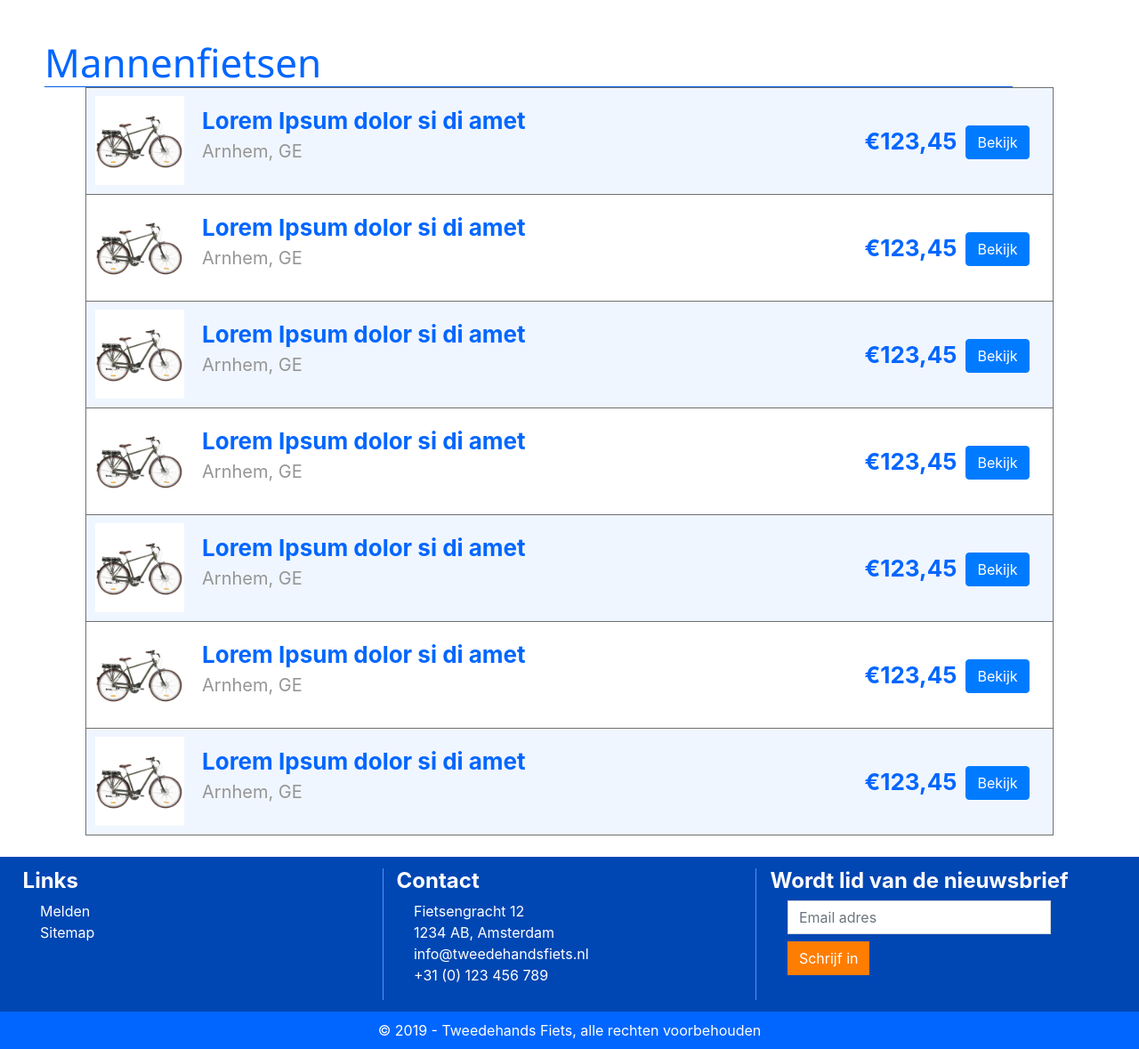
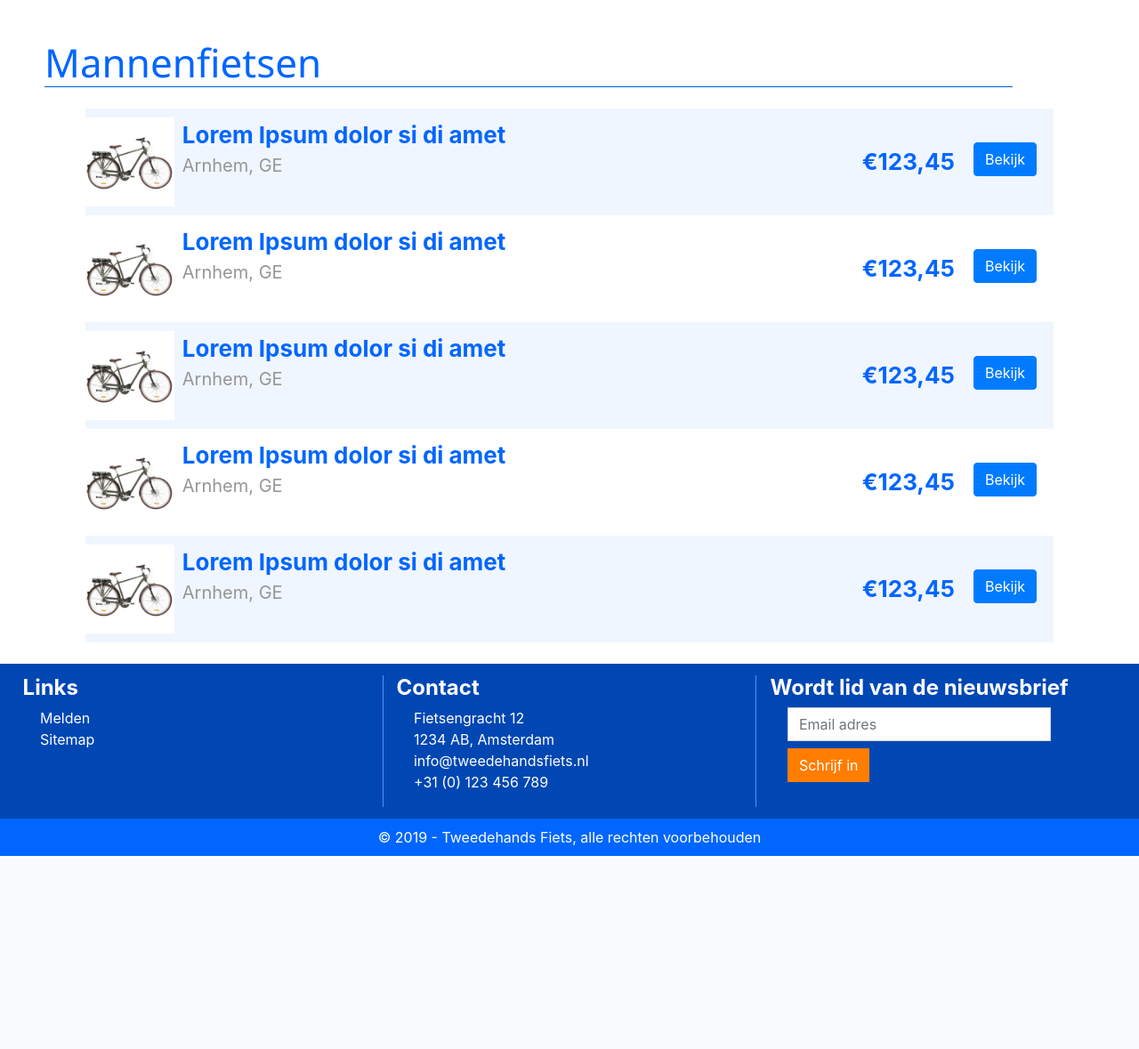
Before and after one commit to GCWouterG/Tweedehands-Fiets, a PHP site: page /Assets/categorie-pagina.php in a window 1280 px wide. Shown: the part 111-1290 px from the top of the page at 89% size. After the commit the page ends 1073 px from the top, so only its background shows below. Run offline with PHP 8.4, Linux system fonts and the light colour scheme; some libraries are stand-ins or nearby versions.

Commit message:
Categorie-pagina aangepast
Het zijn nu divisies ipv tables, moet nog responsive

```diff
--- a/Assets/categorie-opmaak.css
+++ b/Assets/categorie-opmaak.css
@@ -20,67 +20,95 @@ body {
 	background-color: #0066FF;
 }
 
-.overzicht {
-	margin: 0 auto;
-	width: 85%;
-}
-
-.overzicht table {
-	margin: 5px;
-	table-layout: fixed;
-	width: 100%;
-}
-
-.overzicht img {
+.categorie-row img {
 	width: 100px;
 	height: 100px;
 	margin: 0 10px 0 0px;
 	padding: 0px;
 }
 
+.categorie-row:nth-of-type(odd) {
+	background-color: #F0F6FF;
+}
+
+.categorie-row:nth-of-type(even) {
+	background-color: white;
+}
+
+.categorie-row {
+	width: 85%;
+	height: 120px;
+	color: #0066FF;
+	font-size: 26px;
+	font-weight: bold;
+	margin: 0 auto;
+	padding: 0 ;
+}
+
+
 .img-td {
 	height: 120px;
 	width: 10%;
+	float: left;
+	text-align: center;
+	padding: 10px 0 0 0;
 }
 
 .tekst-td {
 	height: 120px;
 	width: 70%;
+	float: left;
+	padding: 10px 0 0 0;
 }
 
 .prijs-td {
 	height: 120px;
 	width: 10%;
+	float: left;
+	text-align: center;
+	padding: 40px 0 0 0;
 }
 
 .button-td {
 	height: 120px;
 	width: 10%;
+	float: left;
+	text-align: center;
+	padding: 35px 0 0 0;
 }
 
-.overzicht p {
+.categorie-row p {
 	font-weight: normal;
 	color: #969696;
 	font-size: 20px;
 }
 
-.overzicht tr{
-	color: #0066FF;
-	font-size: 26px;
-	font-weight: bold;
-	margin: 0;
-	padding: 0 ;
-	border: solid 1px #707070;
+
+
+@media screen and (max-width: 520px) {
+	#h1 {
+		font-size: 35px;
+	}
+
+	#hr {
+		width: 75%;
+		text-align: center;
+	}
+
+	.img-td {
+
+		float: left;
+	}
+
+	.tekst-td {
+		float: left;
+	}
+
+	.prijs-td {
+		float: left;
+	}
+
+	.button-td {
+		float: left;
+	}
 }
-
-.overzicht td {
-	background-color: #F0F6FF;
-	margin: 0;
-	padding: 0 0 0 10px;
-}
-
-.overzicht th {
-	background-color: white;
-	margin: 0;
-	padding: 0 0 0 10px;
-}
--- a/Assets/categorie-pagina.php
+++ b/Assets/categorie-pagina.php
@@ -14,52 +14,39 @@
 	<br>
 	<h1 id="h1">Mannenfietsen</h1>
 	<hr id="hr">
+	<br>
 
-	<table class="overzicht">
-		<tr>
-			<td class="img-td"> <img src="images/Elektrische+fiets+E+bike+Elops+920+hoog+frame+stadsfiets+donkergroen.jpg"></td>
-			<td class="tekst-td"> Lorem Ipsum dolor si di amet <br> <p>Arnhem, GE</p></td>
-			<td class="prijs-td"> €123,45 </td>
-			<td class="button-td"> <a href="#" class="btn btn-primary"> Bekijk </a> </td>
-		</tr>
-		<tr>
-			<th class="img-td"> <img src="images/Elektrische+fiets+E+bike+Elops+920+hoog+frame+stadsfiets+donkergroen.jpg"></th>
-			<th class="tekst-td"> Lorem Ipsum dolor si di amet <br> <p>Arnhem, GE</p></th>
-			<th class="prijs-td"> €123,45 </th>
-			<th class="button-td"> <a href="#" class="btn btn-primary"> Bekijk </a> </th>
-		</tr>
-		<tr>
-			<td class="img-td"> <img src="images/Elektrische+fiets+E+bike+Elops+920+hoog+frame+stadsfiets+donkergroen.jpg"></td>
-			<td class="tekst-td"> Lorem Ipsum dolor si di amet <br> <p>Arnhem, GE</p></td>
-			<td class="prijs-td"> €123,45 </td>
-			<td class="button-td"> <a href="#" class="btn btn-primary"> Bekijk </a> </td>
-		</tr>
-		<tr>
-			<th class="img-td"> <img src="images/Elektrische+fiets+E+bike+Elops+920+hoog+frame+stadsfiets+donkergroen.jpg"></th>
-			<th class="tekst-td"> Lorem Ipsum dolor si di amet <br> <p>Arnhem, GE</p></th>
-			<th class="prijs-td"> €123,45 </th>
-			<th class="button-td"> <a href="#" class="btn btn-primary"> Bekijk </a> </th>
-		</tr>
-		<tr>
-			<td class="img-td"> <img src="images/Elektrische+fiets+E+bike+Elops+920+hoog+frame+stadsfiets+donkergroen.jpg"></td>
-			<td class="tekst-td"> Lorem Ipsum dolor si di amet <br> <p>Arnhem, GE</p></td>
-			<td class="prijs-td"> €123,45 </td>
-			<td class="button-td"> <a href="#" class="btn btn-primary"> Bekijk </a> </td>
-		</tr>
-		<tr>
-			<th class="img-td"> <img src="images/Elektrische+fiets+E+bike+Elops+920+hoog+frame+stadsfiets+donkergroen.jpg"></th>
-			<th class="tekst-td"> Lorem Ipsum dolor si di amet <br> <p>Arnhem, GE</p></th>
-			<th class="prijs-td"> €123,45 </th>
-			<th class="button-td"> <a href="#" class="btn btn-primary"> Bekijk </a> </th>
-		</tr>
-		<tr>
-			<td class="img-td"> <img src="images/Elektrische+fiets+E+bike+Elops+920+hoog+frame+stadsfiets+donkergroen.jpg"></td>
-			<td class="tekst-td"> Lorem Ipsum dolor si di amet <br> <p>Arnhem, GE</p></td>
-			<td class="prijs-td"> €123,45 </td>
-			<td class="button-td"> <a href="#" class="btn btn-primary"> Bekijk </a> </td>
-		</tr>
 
-	</table>
+	<div class="categorie-row">
+		<div class="img-td"><img src="images/Elektrische+fiets+E+bike+Elops+920+hoog+frame+stadsfiets+donkergroen.jpg"></div>
+		<div class="tekst-td">Lorem Ipsum dolor si di amet <br> <p>Arnhem, GE</p></div>
+		<div class="prijs-td">€123,45</div>
+		<div class="button-td"><a href="#" class="btn btn-primary"> Bekijk </a></div>
+	</div>
+	<div class="categorie-row">
+		<div class="img-td"><img src="images/Elektrische+fiets+E+bike+Elops+920+hoog+frame+stadsfiets+donkergroen.jpg"></div>
+		<div class="tekst-td">Lorem Ipsum dolor si di amet <br> <p>Arnhem, GE</p></div>
+		<div class="prijs-td">€123,45</div>
+		<div class="button-td"><a href="#" class="btn btn-primary"> Bekijk </a></div>
+	</div>
+	<div class="categorie-row">
+		<div class="img-td"><img src="images/Elektrische+fiets+E+bike+Elops+920+hoog+frame+stadsfiets+donkergroen.jpg"></div>
+		<div class="tekst-td">Lorem Ipsum dolor si di amet <br> <p>Arnhem, GE</p></div>
+		<div class="prijs-td">€123,45</div>
+		<div class="button-td"><a href="#" class="btn btn-primary"> Bekijk </a></div>
+	</div>
+	<div class="categorie-row">
+		<div class="img-td"><img src="images/Elektrische+fiets+E+bike+Elops+920+hoog+frame+stadsfiets+donkergroen.jpg"></div>
+		<div class="tekst-td">Lorem Ipsum dolor si di amet <br> <p>Arnhem, GE</p></div>
+		<div class="prijs-td">€123,45</div>
+		<div class="button-td"><a href="#" class="btn btn-primary"> Bekijk </a></div>
+	</div>
+	<div class="categorie-row">
+		<div class="img-td"><img src="images/Elektrische+fiets+E+bike+Elops+920+hoog+frame+stadsfiets+donkergroen.jpg"></div>
+		<div class="tekst-td">Lorem Ipsum dolor si di amet <br> <p>Arnhem, GE</p></div>
+		<div class="prijs-td">€123,45</div>
+		<div class="button-td"><a href="#" class="btn btn-primary"> Bekijk </a></div>
+	</div>
 
 
 	<br>
```
